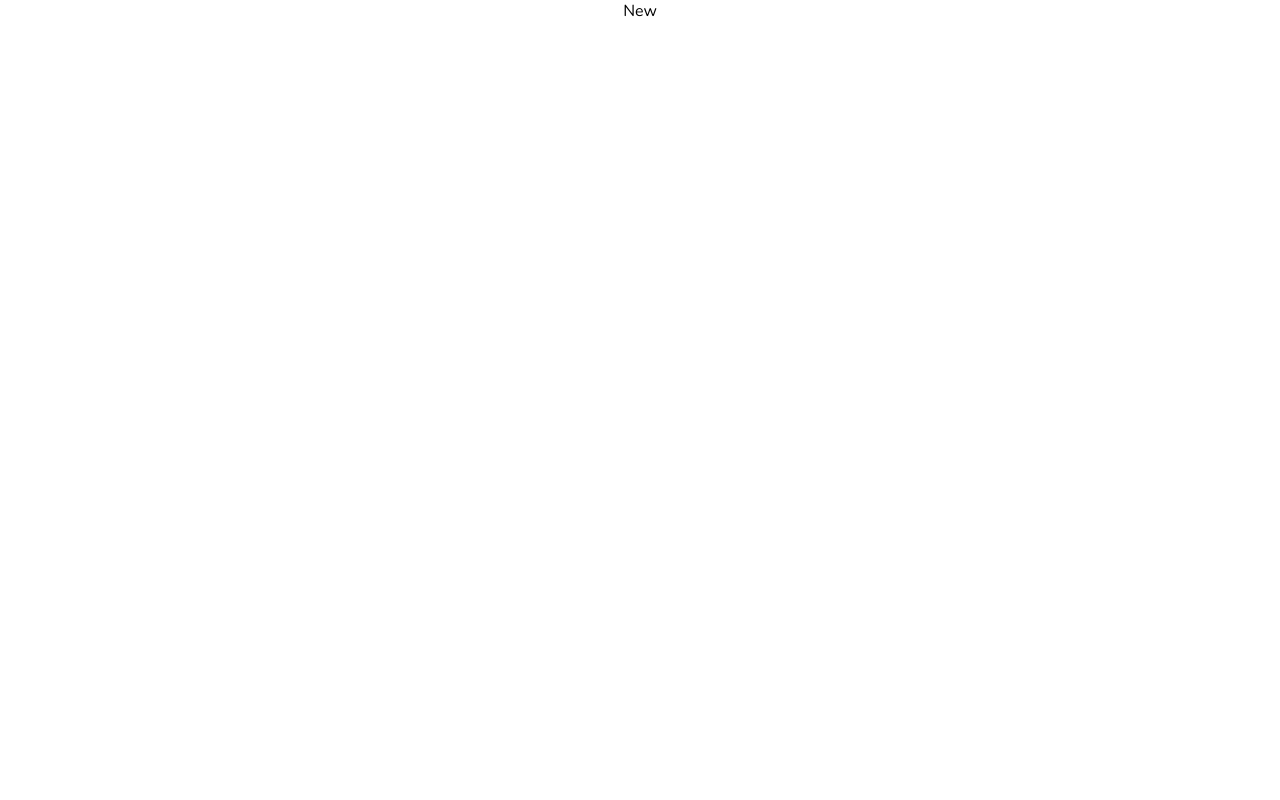
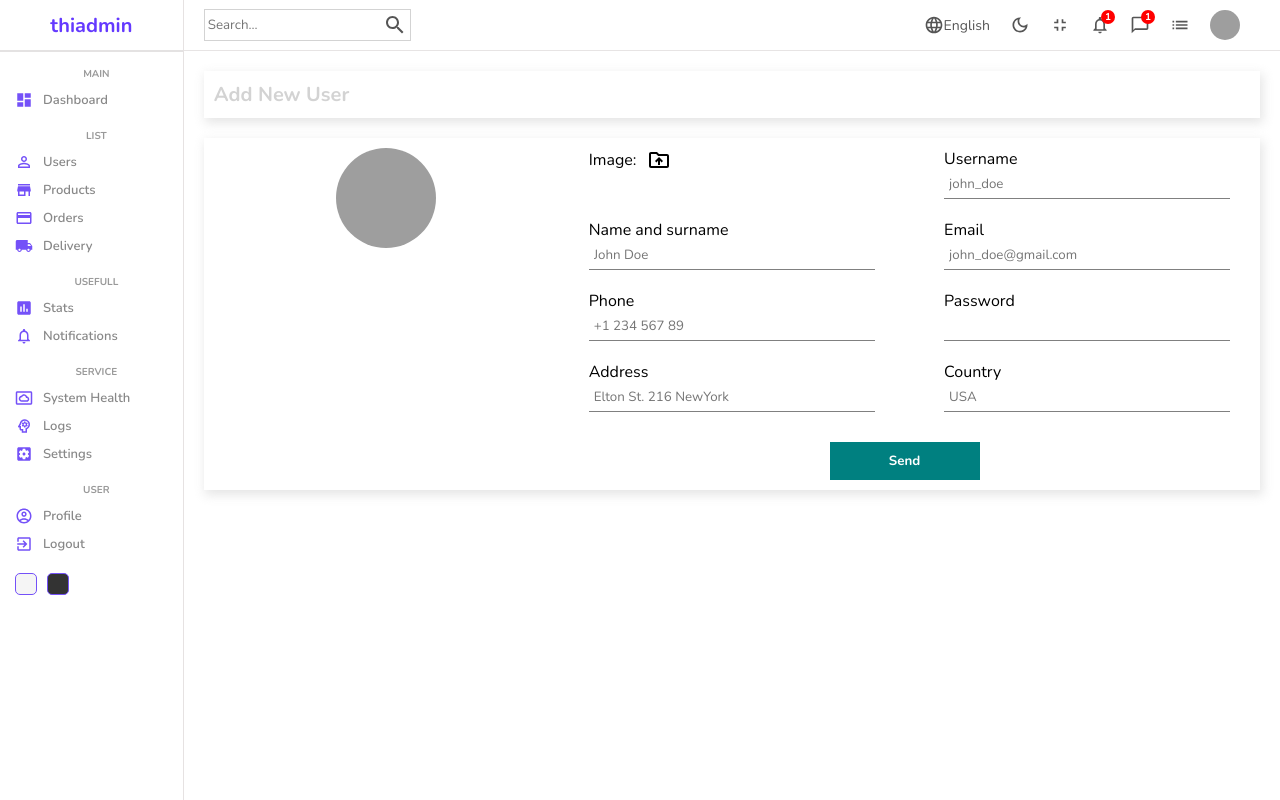
Before and after one commit to thidinhxm/admin-dashboard, a React (Create React App) app: page /users/new in a window 1280 px wide. Built offline with nearby package versions, Linux system fonts and the light colour scheme; grey boxes are pictures that could not be loaded.

Commit message:
new page

```diff
--- a/src/App.js
+++ b/src/App.js
@@ -1,5 +1,6 @@
 import { BrowserRouter, Routes, Route } from 'react-router-dom';
 import './App.css';
+import { productInputs, userInputs } from './formSource';
 import Home from './pages/home/Home';
 import List from './pages/list/List';
 import Login from './pages/login/Login';
@@ -18,12 +19,12 @@
             <Route path="users">
               <Route index element={<List />} />
               <Route path=":userId" element={<Single />} />
-              <Route path="new" element={<New />} />
+              <Route path="new" element={<New inputs={userInputs} title="Add New User"/>} />
             </Route>
             <Route path="products">
               <Route index element={<List />} />
               <Route path=":productId" element={<Single />} />
-              <Route path="new" element={<New />} />
+              <Route path="new" element={<New inputs={productInputs} title="Add New Product"/>} />
             </Route>
           </Route>
 
--- /dev/null
+++ b/src/formSource.js
@@ -0,0 +1,76 @@
+export const userInputs = [
+  {
+    id: 1,
+    label: "Username",
+    type: "text",
+    placeholder: "john_doe",
+  },
+  {
+    id: 2,
+    label: "Name and surname",
+    type: "text",
+    placeholder: "John Doe",
+  },
+  {
+    id: 3,
+    label: "Email",
+    type: "mail",
+    placeholder: "john_doe@gmail.com",
+  },
+  {
+    id: 4,
+    label: "Phone",
+    type: "text",
+    placeholder: "+1 234 567 89",
+  },
+  {
+    id: 5,
+    label: "Password",
+    type: "password",
+  },
+  {
+    id: 6,
+    label: "Address",
+    type: "text",
+    placeholder: "Elton St. 216 NewYork",
+  },
+  {
+    id: 7,
+    label: "Country",
+    type: "text",
+    placeholder: "USA",
+  },
+];
+
+export const productInputs = [
+  {
+    id: 1,
+    label: "Title",
+    type: "text",
+    placeholder: "Apple Macbook Pro",
+  },
+  {
+    id: 2,
+    label: "Description",
+    type: "text",
+    placeholder: "Description",
+  },
+  {
+    id: 3,
+    label: "Category",
+    type: "text",
+    placeholder: "Computers",
+  },
+  {
+    id: 4,
+    label: "Price",
+    type: "text",
+    placeholder: "100",
+  },
+  {
+    id: 5,
+    label: "Stock",
+    type: "text",
+    placeholder: "in stock",
+  },
+];
--- a/src/pages/new/New.js
+++ b/src/pages/new/New.js
@@ -1,8 +1,52 @@
+import { useState } from 'react'
 import classes from './New.module.scss';
+import Sidebar from '../../components/sidebar/Sidebar'
+import Navbar from '../../components/navbar/Navbar'
+import { DriveFolderUploadOutlined } from '@mui/icons-material';
 
-const New = () => {
+const New = ({ inputs, title }) => {
+  const [file, setFile] = useState("");
+
   return (
-    <div>New</div>
+    <div className={classes.new}>
+      <Sidebar />
+      <div className={classes.newContainer}>
+        <Navbar />
+        <div className={classes.top}>
+          <h1>{title}</h1>
+        </div>
+        <div className={classes.bottom}>
+        <div className={classes.left}>
+            <img
+              src={file ? URL.createObjectURL(file) : "https://icon-library.com/images/no-image-icon/no-image-icon-0.jpg"}
+              alt=""
+            />
+          </div>
+          <div className={classes.right}>
+            <form action="">
+              <div className={classes.formInput}>
+                <label htmlFor="file">
+                  Image: <DriveFolderUploadOutlined className={classes.icon} />
+                </label>
+                <input
+                  type="file"
+                  id="file"
+                  style={{ display: "none" }}
+                  onChange={e => setFile(e.target.files[0])}
+                />
+              </div>
+              {inputs.map(input => (
+                <div className={classes.formInput} key={input.id}>
+                <label htmlFor="">{input.label}</label>
+                <input type={input.type} placeholder={input.placeholder}/>
+              </div>
+              ))}
+              <button>Send</button>
+            </form>
+          </div>
+        </div>
+      </div>
+    </div>
   )
 }
 
--- a/src/pages/new/New.module.scss
+++ b/src/pages/new/New.module.scss
@@ -0,0 +1,75 @@
+.new {
+  width: 100%;
+  display: flex;
+
+  .newContainer {
+    flex: 6;
+
+    .top, .bottom {
+      -webkit-box-shadow: 2px 4px 10px 1px rgba(0, 0, 0, 0.47);
+      box-shadow: 2px 4px 10px 1px rgba(201, 201, 201, 0.47);
+      padding: 10px;
+      margin: 20px;
+      display: flex;
+
+      h1 {
+        color: lightgray;
+        font-size: 20px;
+      }
+      .left {
+        flex: 1;
+        text-align: center;
+
+        img {
+          width: 100px;
+          height: 100px;
+          border-radius: 50%;
+          object-fit: cover;
+        }
+      }
+
+      .right {
+        flex: 2;
+
+        form {
+          display: flex;
+          flex-wrap: wrap;
+          gap: 20px;
+          justify-content: space-around;
+
+          .formInput {
+            width: 40%;
+
+            label {
+              display: flex;
+              align-items: center;
+              gap: 10px;
+
+              .icon {
+                cursor: pointer;
+              }
+            }
+            input {
+              width: 100%;
+              padding: 5px;
+              border: none;
+              outline: none;
+              border-bottom: 1px solid gray;
+            }
+          }
+
+          button {
+            width: 150px;
+            padding: 10px;
+            border: none;
+            background-color: teal;
+            color: #fff;
+            font-weight: bold;
+            cursor: pointer;
+            margin-top: 10px;
+          }
+        }
+      }
+    }
+  }
+}
```
Also changed, not shown: src/pages/single/Single.module.scss (+0 -7 lines).
